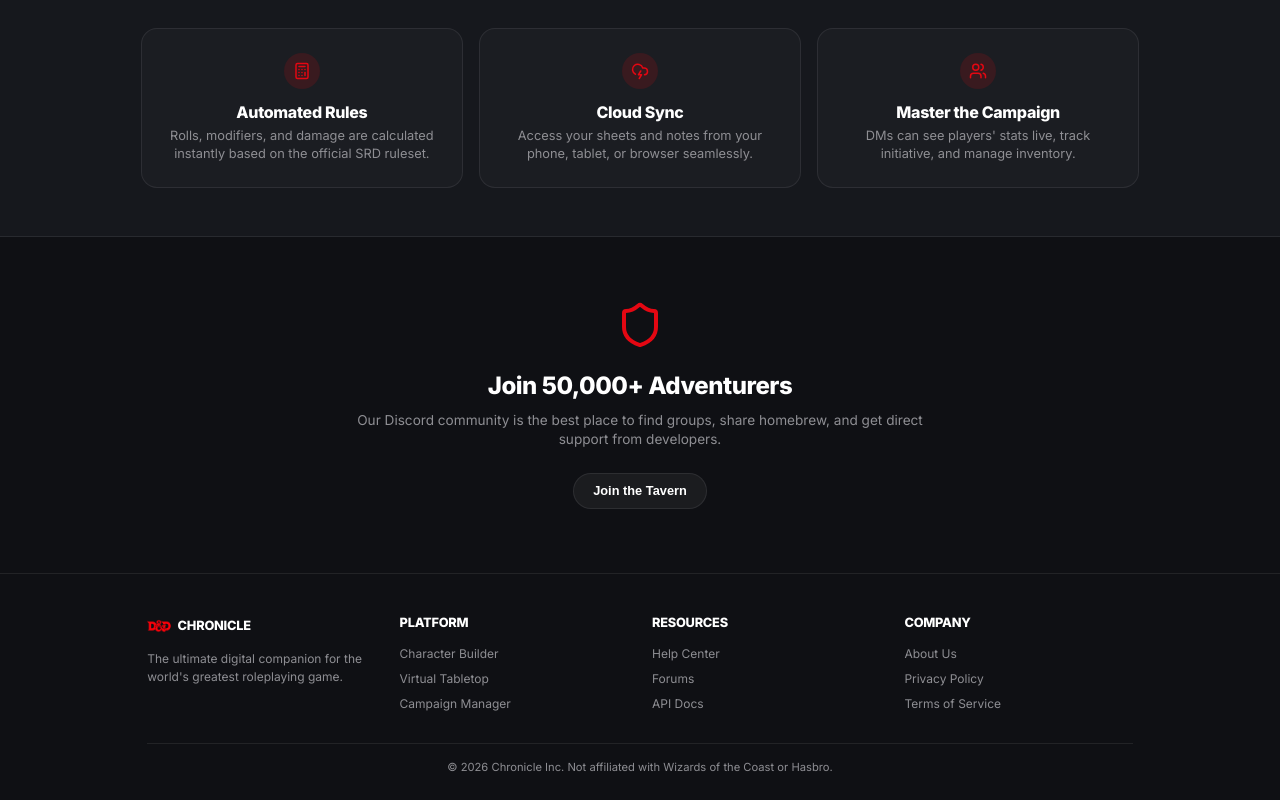
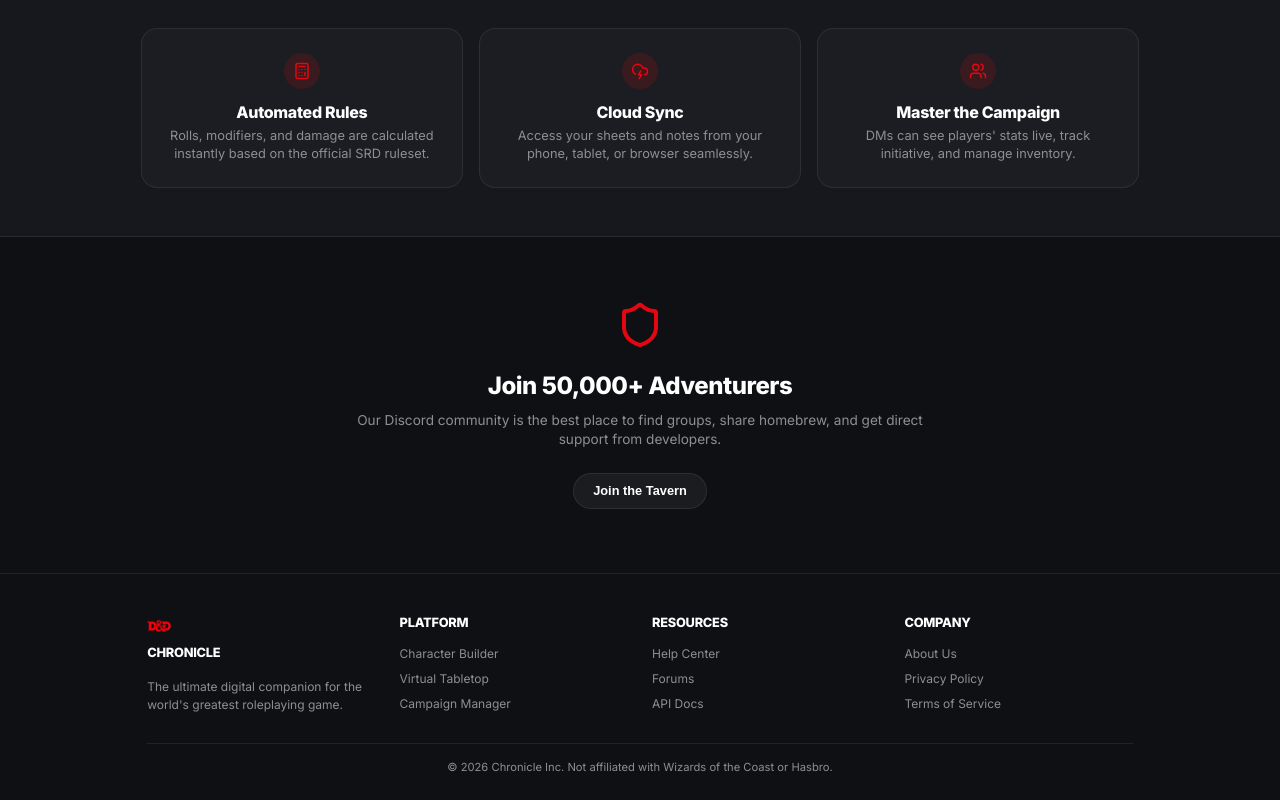
Before and after one commit to kapustadev/dnd-chronical, a React (Vite) app: page /#home in a window 1280 px wide. Shown: the part 585-1385 px from the top of the page. Built offline with nearby package versions, Linux system fonts and the light colour scheme.

Commit message:
style: stack chronicle text below logo in footer

```diff
--- a/src/App.jsx
+++ b/src/App.jsx
@@ -334,8 +334,9 @@
   <footer className="footer-section">
     <div className="footer-grid">
       <div className="footer-column">
-        <h4 style={{ color: 'var(--text-main)', display: 'flex', alignItems: 'center', gap: '0.4rem' }}>
-          <img src={currentSystem?.includes('Pathfinder') ? '/pathfinder-seeklogo.svg' : '/DnD-Symbol.png'} style={{ height: '24px', width: currentSystem?.includes('Pathfinder') ? '100px' : '24px', objectFit: 'contain' }} alt={currentSystem || "D&D"} /> Chronicle
+        <h4 style={{ color: 'var(--text-main)', display: 'flex', flexDirection: 'column', alignItems: 'flex-start', gap: '0.4rem', margin: '0 0 1rem 0' }}>
+          <img src={currentSystem?.includes('Pathfinder') ? '/pathfinder-seeklogo.svg' : '/DnD-Symbol.png'} style={{ height: '24px', width: currentSystem?.includes('Pathfinder') ? '100px' : '24px', objectFit: 'contain' }} alt={currentSystem || "D&D"} />
+          <span>Chronicle</span>
         </h4>
         <p style={{ color: 'var(--text-muted)', fontSize: '0.75rem', lineHeight: 1.5 }}>The ultimate digital companion for the world's greatest roleplaying game.</p>
       </div>
```
